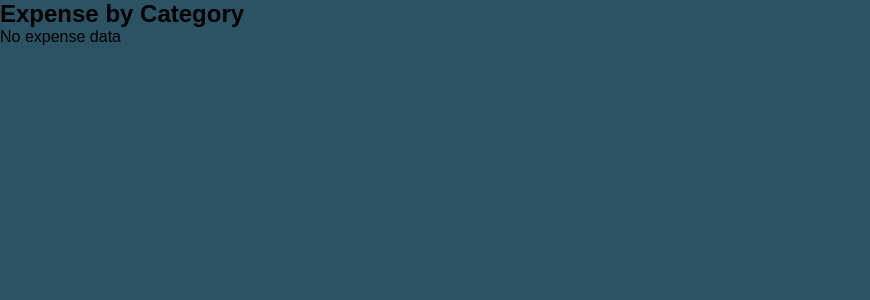
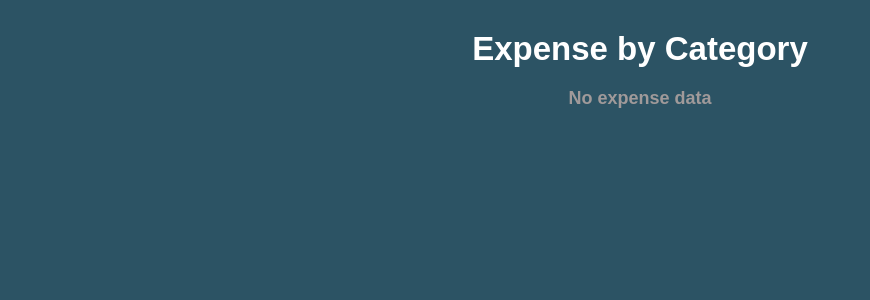
Before and after one commit to Sameerali0/finance-tracker, a React (Vite) app: page /chart in a window 1280 px wide. Shown: the top 300 px of the page, without its empty margins (0-870 px from the left). Built offline with nearby package versions, Linux system fonts and the light colour scheme.

Commit message:
added chart page styling and some chart styling

```diff
--- a/src/charts/ExpenseChart.jsx
+++ b/src/charts/ExpenseChart.jsx
@@ -27,12 +27,12 @@ function ExpenseChart({transactions}){
     const COLORS = [ "#0088FE", "#00C49F", "#FFBB28", "#FF8042", "#8884d8", "#82ca9d" ]
 
     return(
-        <div>
+        <div className="expense-chart">
             <h2>Expense by Category</h2>
 
-            {data.length === 0 ? ( <p>No expense data</p> ) :(
-                <PieChart width={1000} height={400}>
-                    <Pie data={data} dataKey="value" nameKey="name" cx="50%" cy="50%" outerRadius={100} label>
+            {data.length === 0 ? ( <p className="no-data">No expense data</p> ) :(
+                <PieChart width={1000} height={500}>
+                    <Pie data={data} dataKey="value" nameKey="name" cx="50%" cy="50%" outerRadius={190} label>
                         {data.map((entry, index)=>(
                             <Cell key={index} fill={COLORS[index % COLORS.length]}/>
                         ))}
--- a/src/index.css
+++ b/src/index.css
@@ -447,3 +447,33 @@ li.expense{
     transform: scale(0.97);
 
 }
+
+.chart-container{
+
+    height: 100vh;
+    background: #2c5364;
+    padding: 30px 20px;
+
+}
+
+
+.expense-chart{
+
+    text-align: center;
+
+}
+
+.expense-chart h2{
+
+    font-size: 33px;
+    margin-bottom: 20px;
+    color: white;
+}
+
+.no-data{
+
+    font-size: 18px;
+    font-weight: bold;
+    color: #a09a9a;
+
+}
--- a/src/pages/Chart.jsx
+++ b/src/pages/Chart.jsx
@@ -8,7 +8,7 @@ function Chart(){
 
     return(
         <div className="chart-container">
-            <ExpenseChart transactions={transactions}/>
+                <ExpenseChart transactions={transactions}/>
         </div>
     )
 }
```
